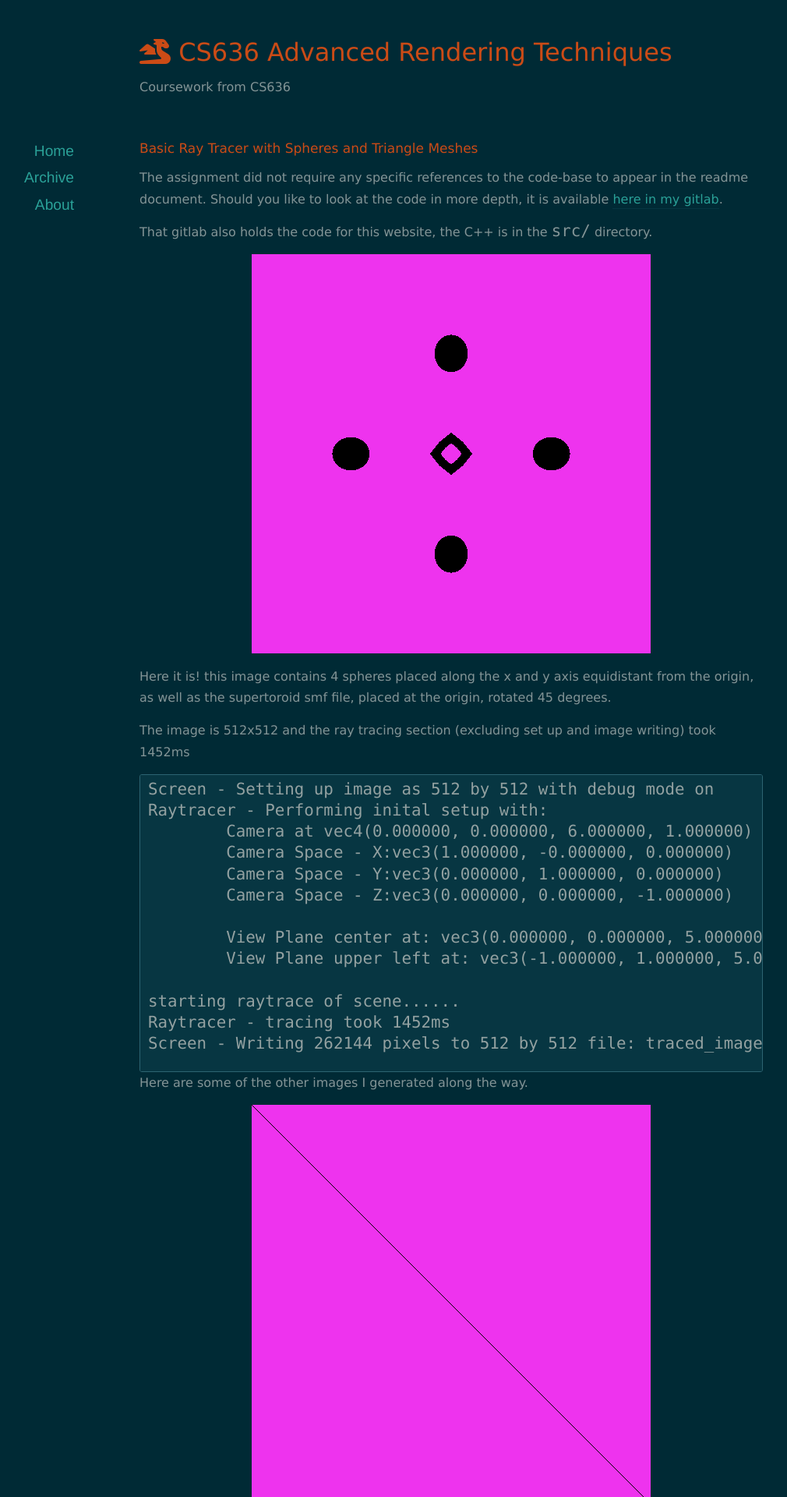
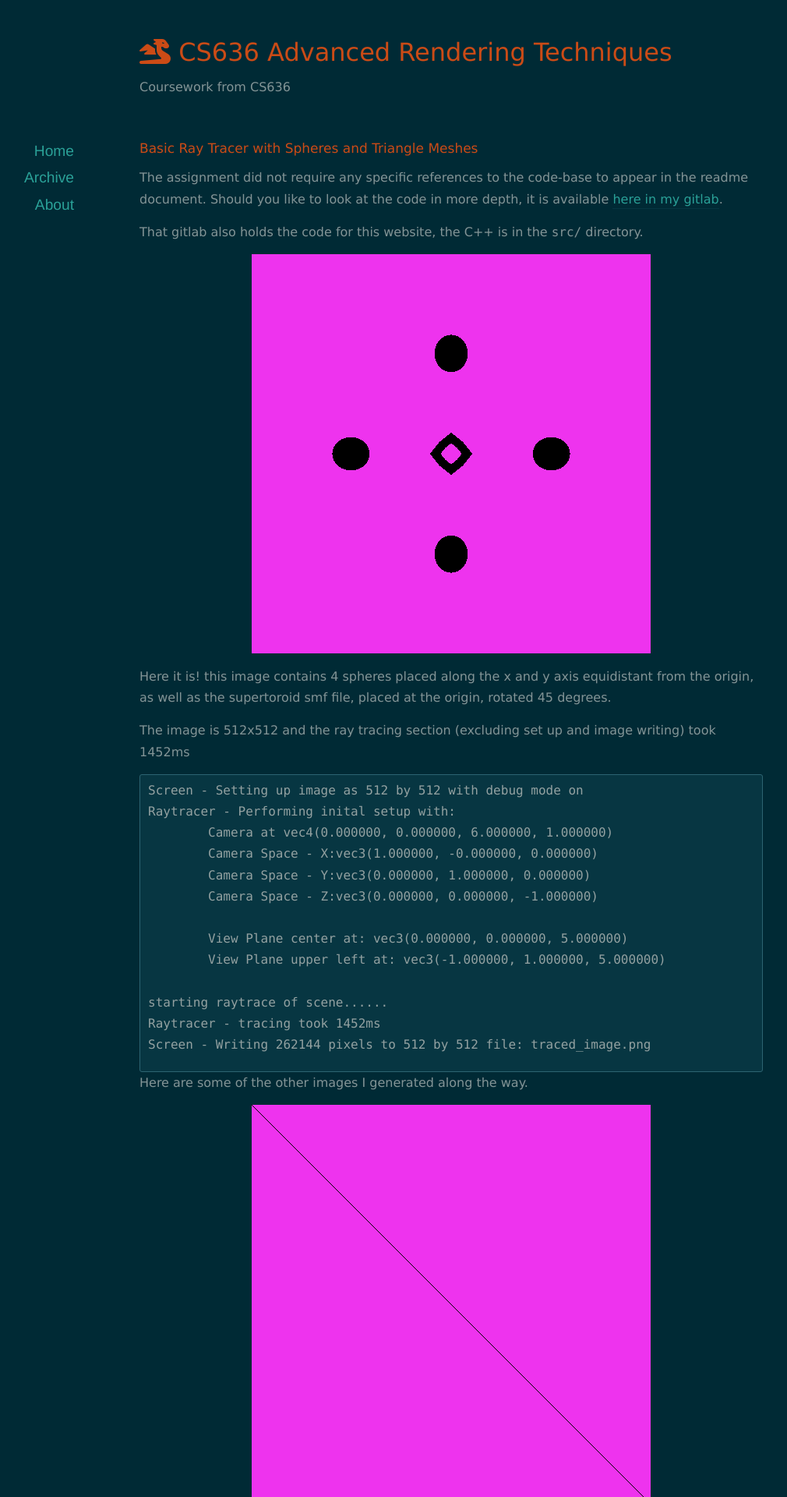
Before and after one commit to TaylorEllington/CS636-CPU-Raytracer, a Jekyll site: the page built from class-site/index.html, in a window 1280 px wide. Shown: the top 1920 px of the page at 78% size, without its empty margins (61-1071 px from the left). Built offline with Jekyll 4.4.1, drawn with Linux system fonts in a browser that asks for light colours; nearby versions of some CDN libraries; the list of posts is cut into pages by our own code.

Commit message:
just a few tweaks

```diff
--- a/class-site/assets/css/style.css
+++ b/class-site/assets/css/style.css
@@ -57,7 +57,7 @@ sup { vertical-align: super; font-size: 0.85em; }
 sub { vertical-align: sub; font-size: 0.85em; }
 
 code {
-    font: 1.3em Monaco, Courier, Monospace;
+    font: 1.0em Monaco, Courier, Monospace;
 }
 
 blockquote {
```
